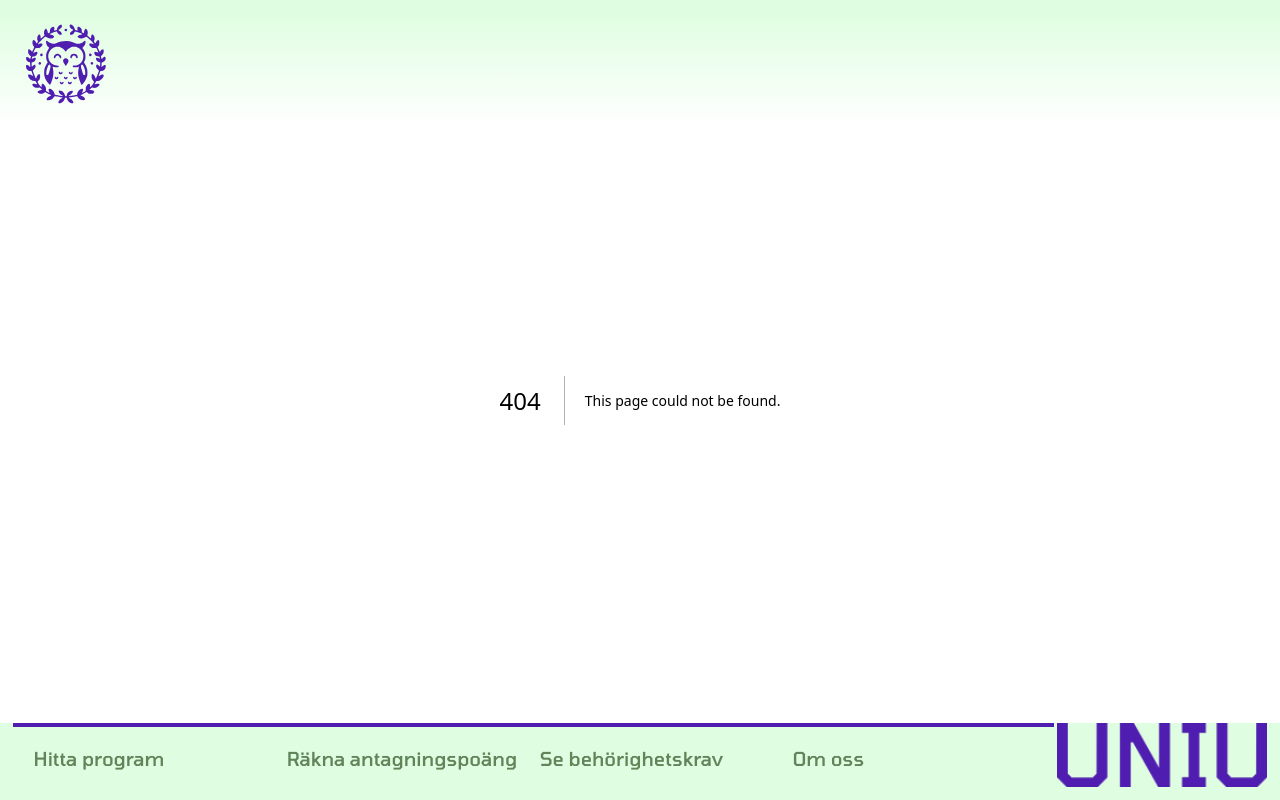
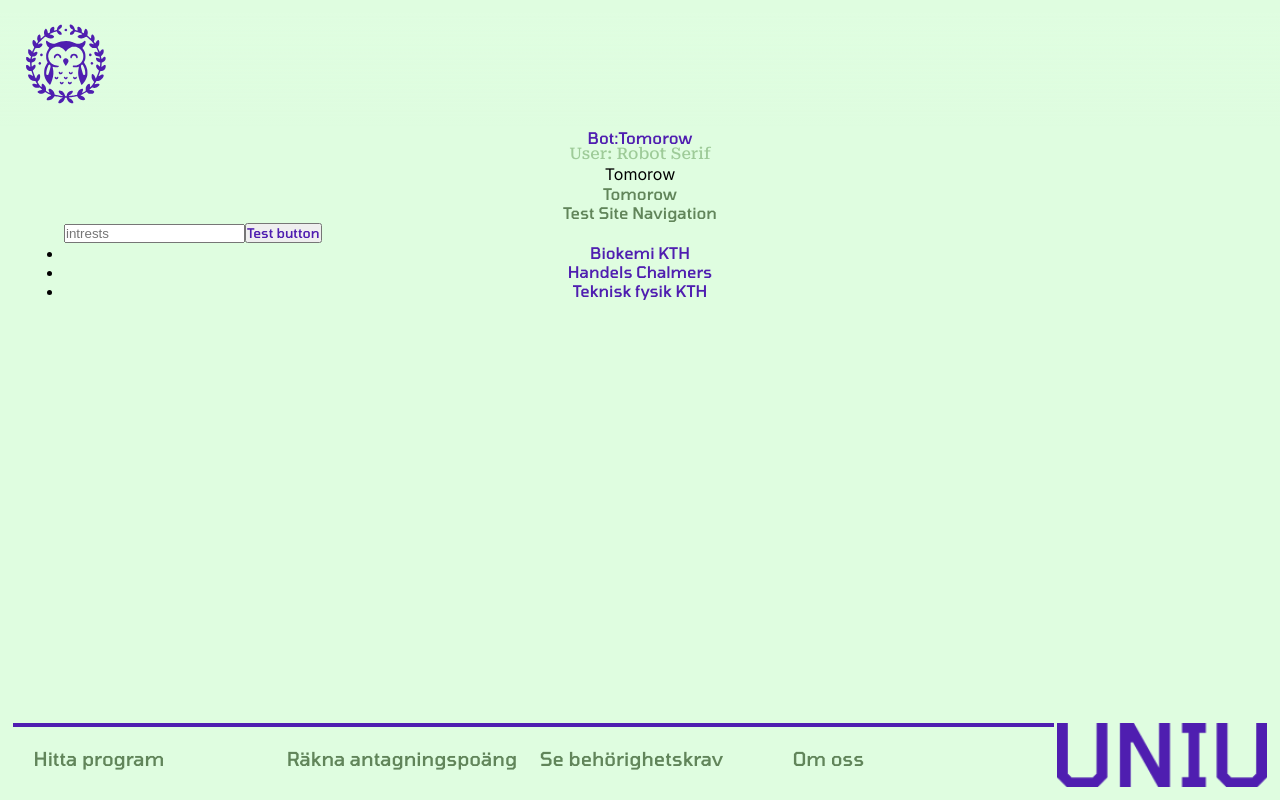
Before and after one commit to Karl-Johan-Jacobson/Ladusvala, a Next.js app in the folder uniuggla/: page /about in a window 1280 px wide. Before the commit this address had no page. Built offline with nearby package versions, Linux system fonts and the light colour scheme.

Commit message:
Temporarily moved to about page (folder)

```diff
--- /dev/null
+++ b/uniuggla/app/about/page.tsx
@@ -0,0 +1,23 @@
+export default function About() {
+  // HTML code, within <main>
+  return (
+	<main>
+		<div className="body" style={{marginTop: '10vw'}}>
+		<p className="bot">Bot:Tomorow </p>
+		<p className="user">User: Robot Serif</p>
+		<p className="logo"> Tomorow</p>
+		<p className="siteNavigation"> Tomorow </p>
+		<a href="" className="siteNavigation"><p className="link">Test Site Navigation</p></a>
+
+		<input type="text" placeholder="intrests"></input>
+		<button type="button"><p className="bot">Test button</p></button>
+
+		<ul>
+			<li><p className="bot">Biokemi KTH</p></li>
+			<li><p className="bot">Handels Chalmers</p></li>
+			<li><p className="bot">Teknisk fysik KTH</p></li>
+		</ul>
+		</div>
+	</main>
+	)
+}
```
Also changed, not shown: uniuggla/app/palet.tsx (deleted, +0 -19 lines).
